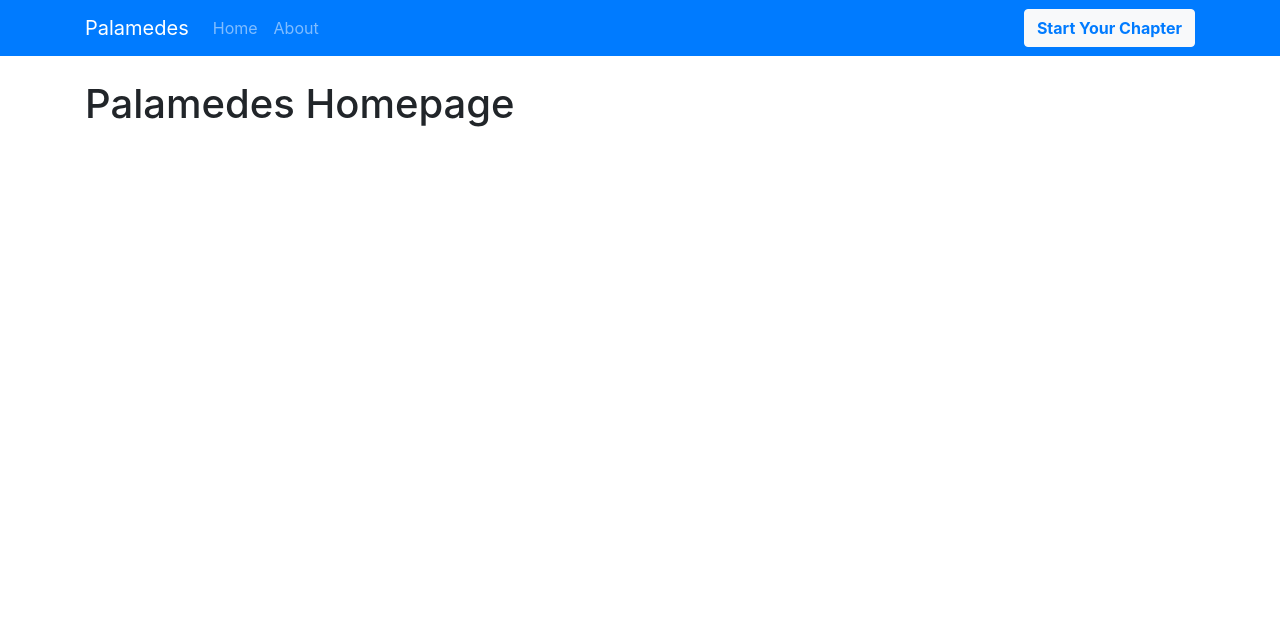
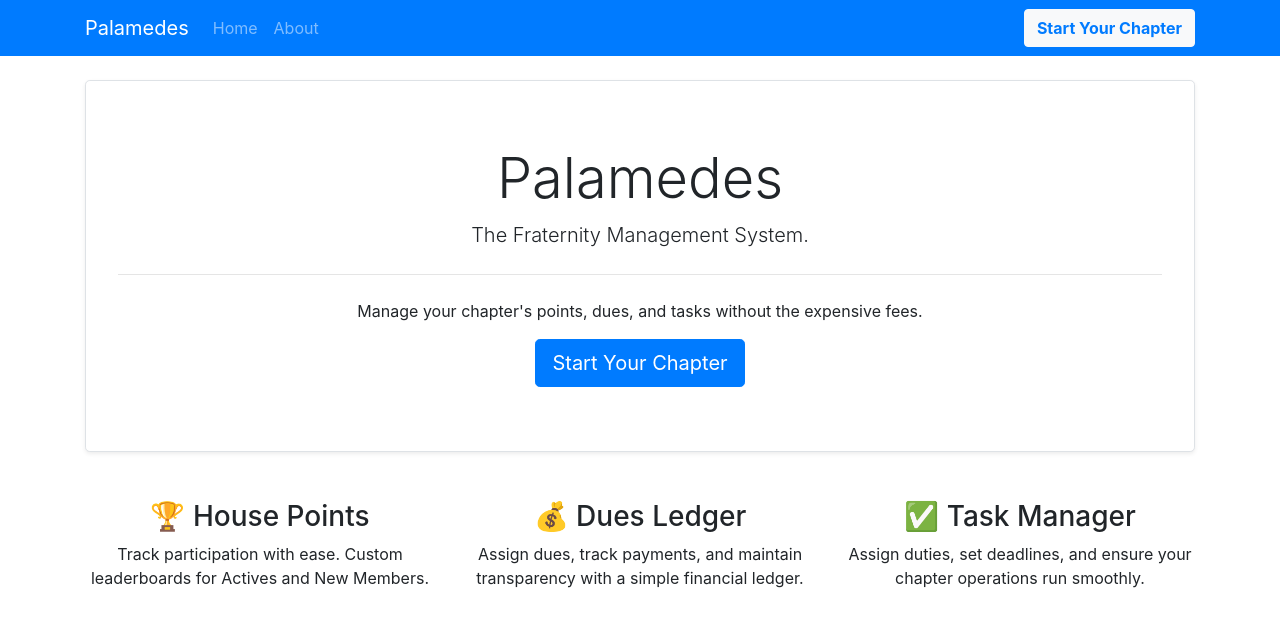
Before and after one commit to dannguyen111/palamedes, a Django app: page / in a window 1280 px wide. Shown: the top 627 px of the page. Run offline with Django 5.2, Linux system fonts and the light colour scheme.

Commit message:
built home page GUI

```diff
--- a/palamedes/homepage/templates/homepage/home.html
+++ b/palamedes/homepage/templates/homepage/home.html
@@ -1,4 +1,25 @@
-{%extends "homepage/base.html" %}
+{% extends "homepage/base.html" %}
 {% block content %}
-<h1>Palamedes Homepage</h1>
+<div class="jumbotron text-center bg-white border shadow-sm">
+    <h1 class="display-4">Palamedes</h1>
+    <p class="lead">The Fraternity Management System.</p>
+    <hr class="my-4">
+    <p>Manage your chapter's points, dues, and tasks without the expensive fees.</p>
+    <a class="btn btn-primary btn-lg" href="{% url 'start_chapter' %}" role="button">Start Your Chapter</a>
+</div>
+
+<div class="row text-center mt-5">
+    <div class="col-md-4">
+        <h3>🏆 House Points</h3>
+        <p>Track participation with ease. Custom leaderboards for Actives and New Members.</p>
+    </div>
+    <div class="col-md-4">
+        <h3>💰 Dues Ledger</h3>
+        <p>Assign dues, track payments, and maintain transparency with a simple financial ledger.</p>
+    </div>
+    <div class="col-md-4">
+        <h3>✅ Task Manager</h3>
+        <p>Assign duties, set deadlines, and ensure your chapter operations run smoothly.</p>
+    </div>
+</div>
 {% endblock content %}
```
